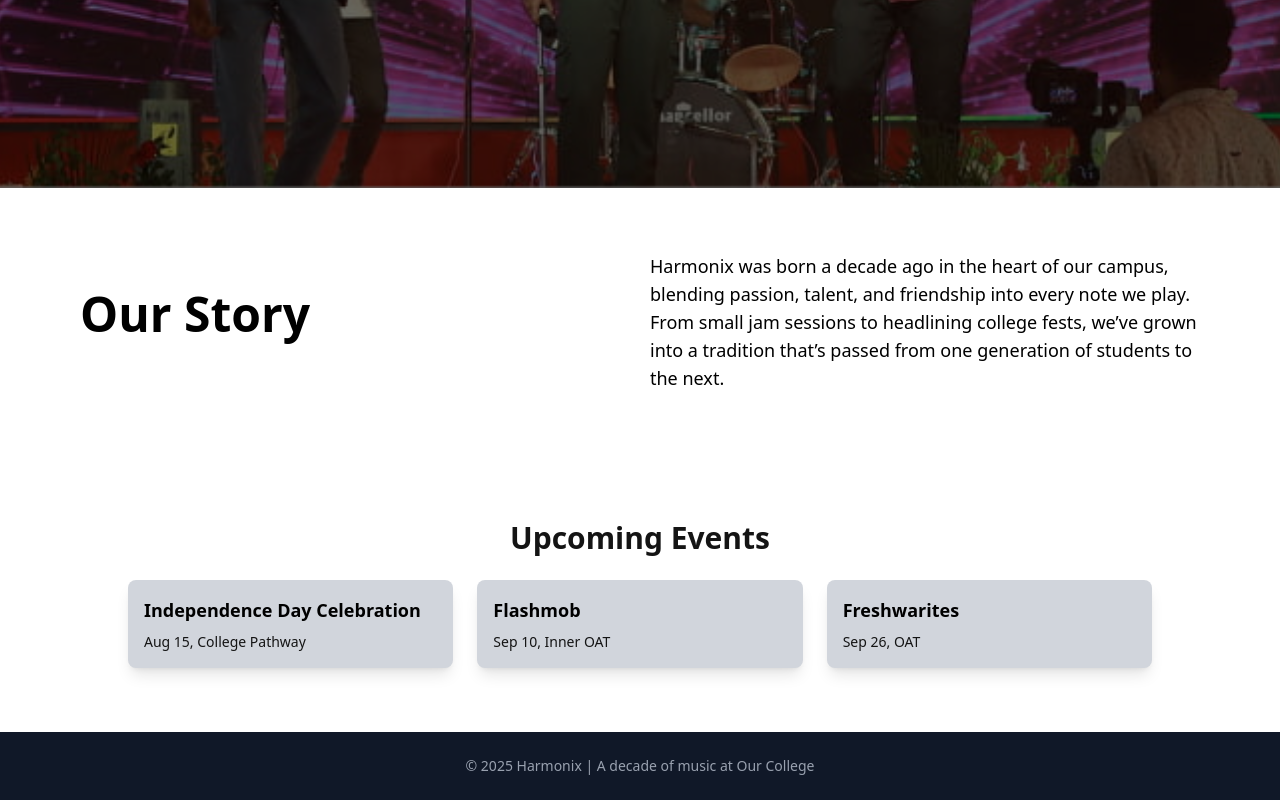
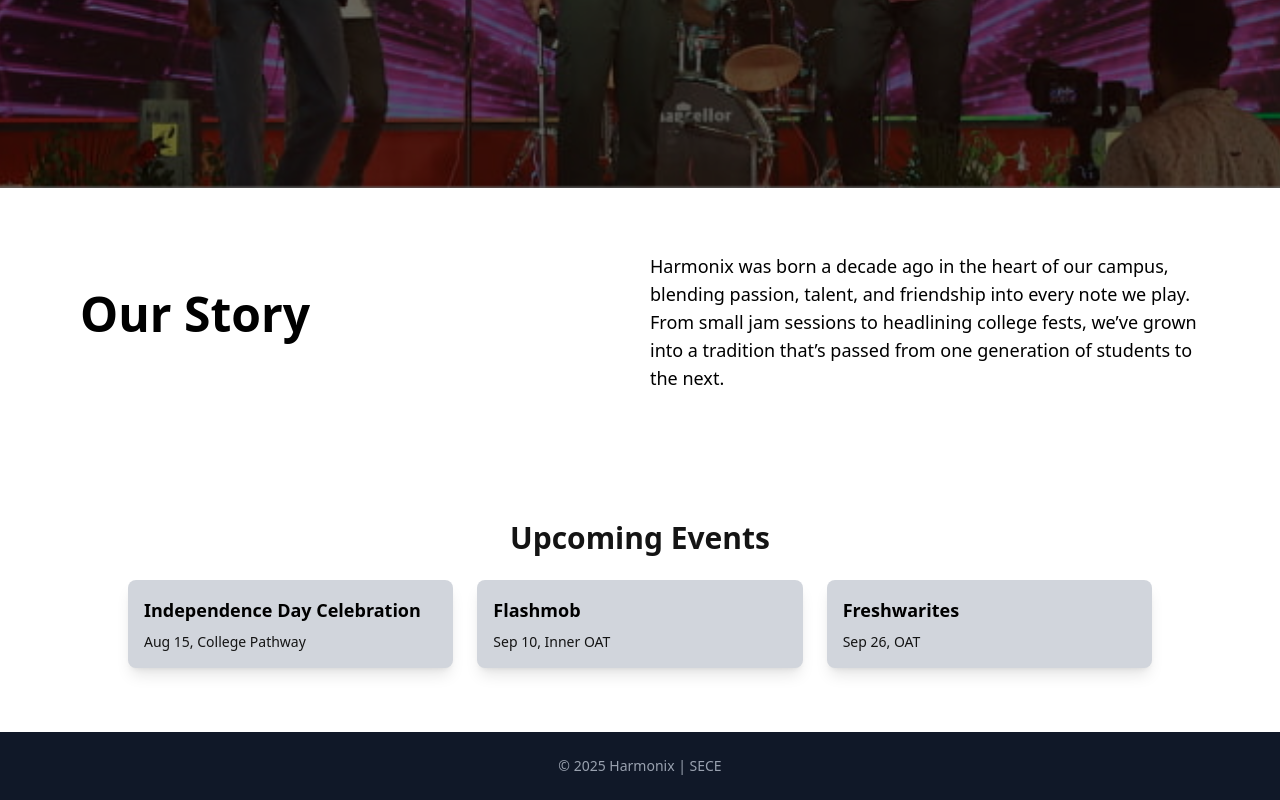
Before and after one commit to EnochJasonJ/Harmonix-frontend, a React (Vite) app in the folder harmonix/: page / in a window 1280 px wide. Shown: the part 668-1468 px from the top of the page. Built offline with nearby package versions, Linux system fonts and the light colour scheme.

Commit message:
Updated Landing Page

```diff
--- a/harmonix/src/pages/HomePage.jsx
+++ b/harmonix/src/pages/HomePage.jsx
@@ -72,7 +72,7 @@ function HomePage() {
 
       {/* Footer */}
       <footer className="bg-gray-900 py-6 text-center text-gray-400 text-sm">
-        © {new Date().getFullYear()} Harmonix | A decade of music at Our College
+        © {new Date().getFullYear()} Harmonix | SECE
       </footer>
     </div>
   );
```
